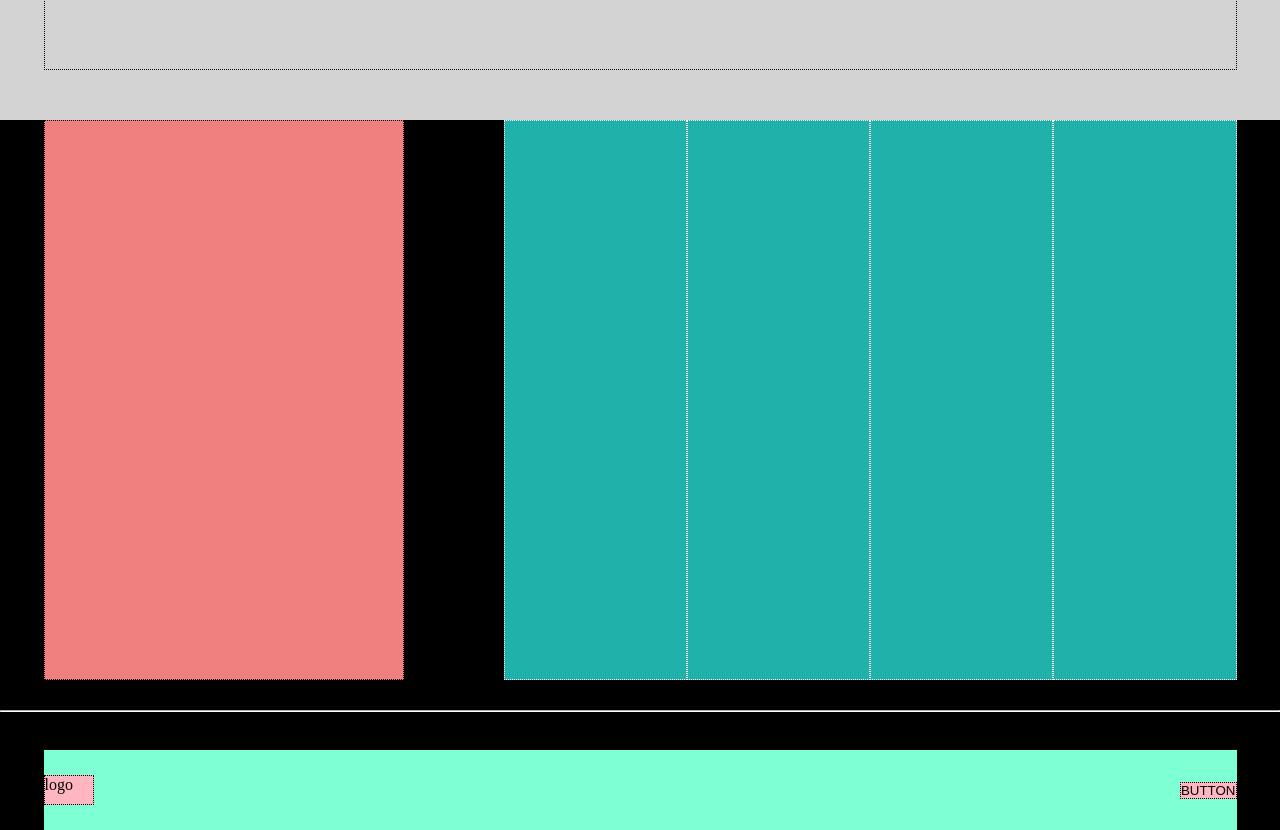
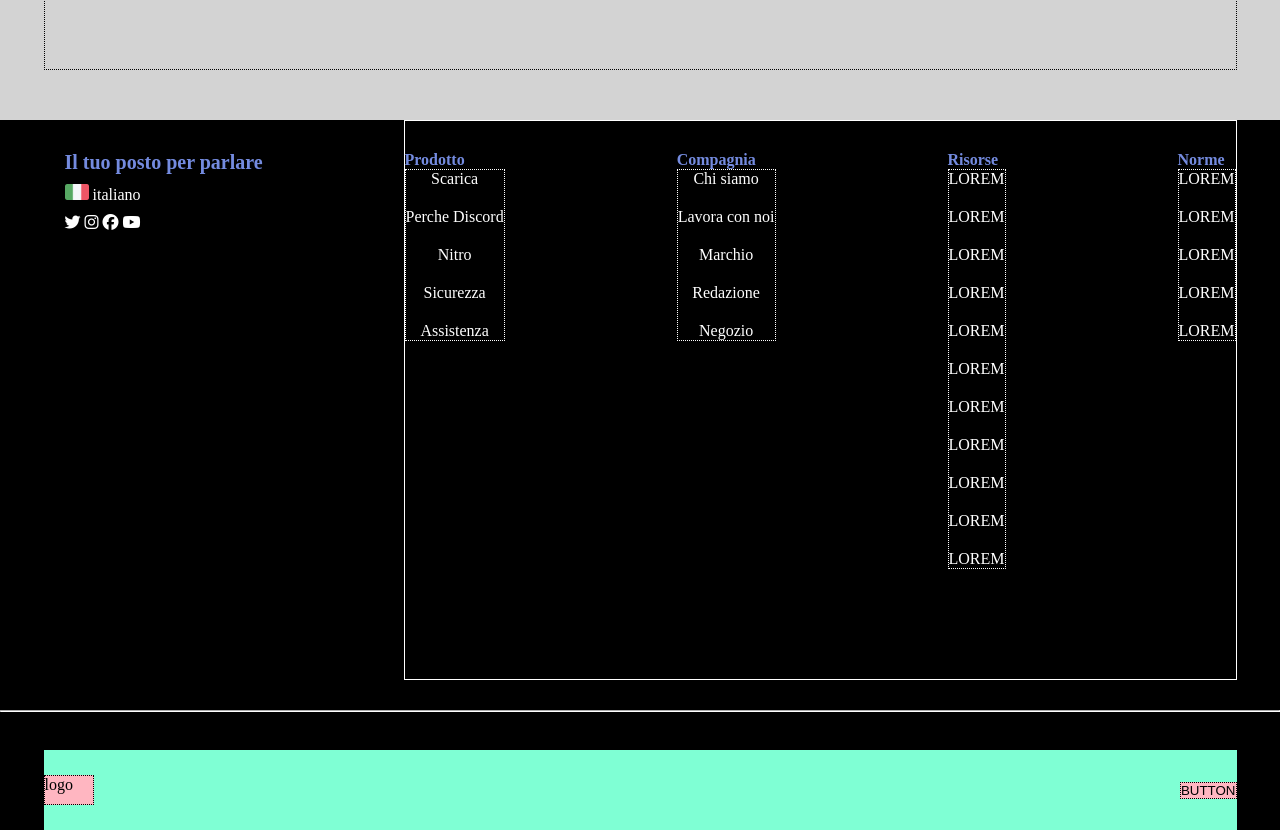
Before and after one commit to ALANOMAM/htmlcss-discord, a plain HTML site: page index.html in a window 1280 px wide. Shown: the part 3360-4190 px from the top of the page. Drawn offline with Linux system fonts and the light colour scheme.

Commit message:
fine prima parte footer

```diff
--- a/index.html
+++ b/index.html
@@ -5,6 +5,7 @@
     <meta name="viewport" content="width=device-width, initial-scale=1.0">
     <title>Discord</title>
     <link rel="stylesheet" href="style.css">
+    <script src="https://kit.fontawesome.com/0cfb02db8e.js" crossorigin="anonymous"></script>
 </head>
 <body>
 
@@ -119,13 +120,70 @@
 
          <footer>                 <!--INIZIO FOOTER-->
             <section >
-                <div class="container">
-                    <div class="div1"></div>
+                <div class="container-footer">
+                    <div class="div1">
+                        <div><strong>Il tuo posto per parlare</strong></div>
+                        <div> <img src="img/ita.png" alt="italia"> <span>italiano</span></div>
+                        <div>
+                            <i class="fa-brands fa-twitter"></i>
+                            <i class="fa-brands fa-instagram"></i>
+                            <i class="fa-brands fa-facebook"></i>
+                            <i class="fa-brands fa-youtube"></i>
+                        </div>
+
+
+                    </div>
                     <div class="div2">
-                     <div class="sotto-div"></div>
-                     <div class="sotto-div"></div>
-                     <div class="sotto-div"></div>
-                     <div class="sotto-div"></div>
+                     <div class="prodotto">
+                        <b>Prodotto</b>
+                    <ul>
+                        <li>Scarica</li>
+                        <li>Perche Discord</li>
+                        <li>Nitro</li>
+                        <li>Sicurezza</li>
+                        <li>Assistenza</li>
+                    </ul>
+                     </div>
+
+                     <div class="compagnia">
+                        <b>Compagnia</b>
+                        <ul>
+                            <li>Chi siamo</li>
+                            <li>Lavora con noi</li>
+                            <li>Marchio</li>
+                            <li>Redazione</li>
+                            <li>Negozio</li>
+                        </ul>
+                     </div>
+
+                     <div class="risorse">
+                        <b>Risorse</b>
+                        <ul>
+                            <li>LOREM</li>
+                            <li>LOREM</li>
+                            <li>LOREM</li>
+                            <li>LOREM</li>
+                            <li>LOREM</li>
+                            <li>LOREM</li>
+                            <li>LOREM</li>
+                            <li>LOREM</li>
+                            <li>LOREM</li>
+                            <li>LOREM</li>
+                            <li>LOREM</li>
+                        </ul>
+                     </div>
+
+                     <div class="norme">
+                        <b>Norme</b>
+                        <ul>
+                            <li>LOREM</li>
+                            <li>LOREM</li>
+                            <li>LOREM</li>
+                            <li>LOREM</li>
+                            <li>LOREM</li>
+                        </ul>
+                     </div>
+
                     </div>
                 </div>
             <hr>
--- a/style.css
+++ b/style.css
@@ -214,6 +214,16 @@
 
 
     /* INIZIO FOOTER */
+
+
+    .container-footer{
+        max-width: 1193px;
+        margin-left: auto;
+        margin-right: auto;
+        display: flex;
+    }
+
+
     footer .footer-nav{
         max-width: 1193px;
         height: 80px;
@@ -232,22 +242,78 @@
     footer .div1{
         height: 560px;
         width: 360px;
+        padding-top: 30px;
+        padding-left: 20px;
         border: 1px dotted black;
-    background-color: rgba(240, 128, 128, 1);
+    }
+
+    footer strong{
+        font-size: 20px;
+        color:rgba(116, 139, 223, 1) ;
+    }
+    footer img{
+        width: 24px;
+        height: 16px;
+    }
+
+    footer span,i{
+        color: white;
+    }
+
+    .div1 div:nth-child(1){
+        margin-bottom: 10px;
+    }
+
+    .div1 div:nth-child(3){
+        margin-top: 10px;
     }
 
     footer .div2{
      height: 560px;
+     padding-top: 30px;
      flex-grow: 1;
      display: flex;
-
-    background-color:rgba(32, 178, 170, 1);
+     justify-content: space-between;
+    border: 1px white solid;
     }
 
-    footer .sotto-div{
-    flex-grow: 1;
+    .div2 b{
+        color:rgba(116, 139, 223, 1) ;
+    }
+
+    .div2 li{
+        color: white;
+    }
+
+    .prodotto ul{
+        flex-grow: 1;
     height: auto;
     border: 1px white dotted;
+        display: flex;
+        flex-direction: column;
+    }
+
+    .compagnia ul{
+        flex-grow: 1;
+    height: auto;
+    border: 1px white dotted;
+        display: flex;
+        flex-direction: column;
+    }
+
+    .risorse ul{
+        flex-grow: 1;
+    height: auto;
+    border: 1px white dotted;
+        display: flex;
+        flex-direction: column;
+    }
+    .norme ul{
+        flex-grow: 1;
+    height: auto;
+    border: 1px white dotted;
+        display: flex;
+        flex-direction: column;
     }
 
     hr{
```
